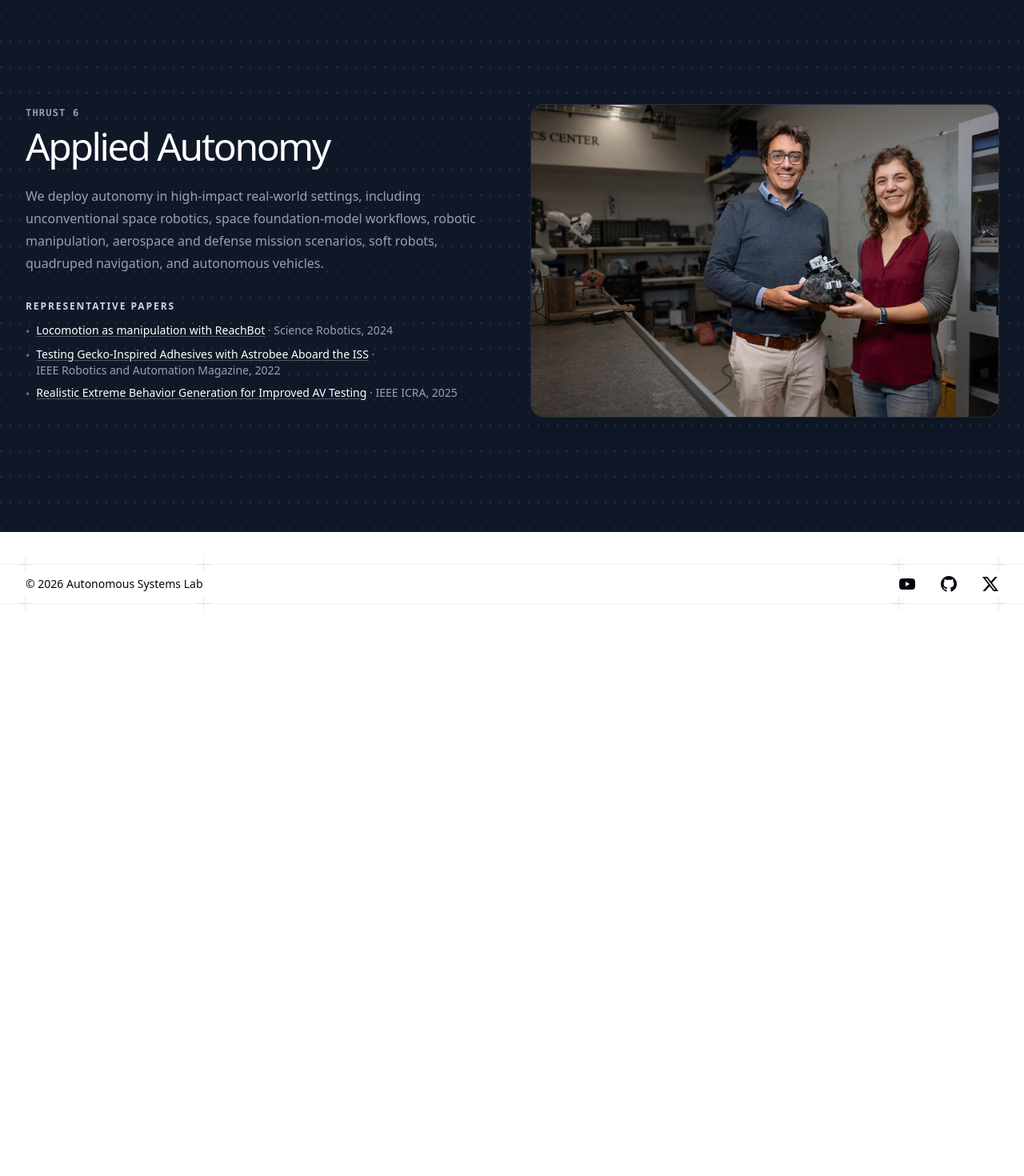
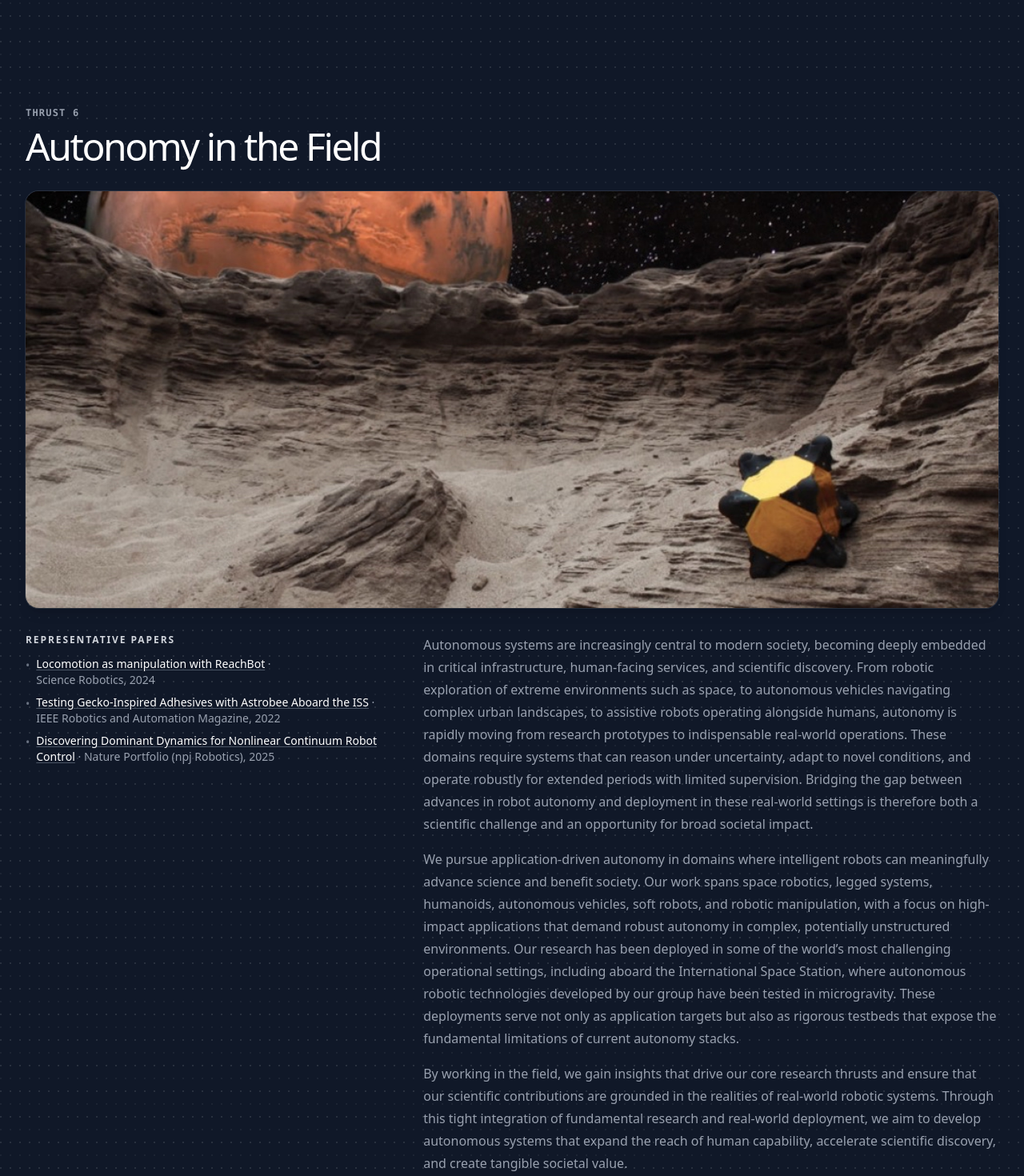
Before and after one commit to StanfordASL/stanfordasl.github.io, a Next.js app: page /research in a window 1280 px wide. Shown: the part 5480-6950 px from the top of the page at 80% size. Before the commit the page ends 6275 px from the top, so only its background shows below. Built offline with nearby package versions, Linux system fonts and the light colour scheme; a web font is replaced by a local one.

Commit message:
update thurst 6

```diff
--- a/src/app/research/page.tsx
+++ b/src/app/research/page.tsx
@@ -364,44 +364,82 @@ export default function Research() {
         }
       />
 
-      {/* Thrust 6: Applications — dark band */}
+      {/* Thrust 6: Applications — dark band, landscape layout */}
       <div className="bg-gray-900 bg-[url(/dot-texture.svg)] py-8">
-        <ThrustSection
-          id="applications"
-          eyebrow="Thrust 6"
-          title="Applied Autonomy"
-          description="We deploy autonomy in high-impact real-world settings, including unconventional space robotics, space foundation-model workflows, robotic manipulation, aerospace and defense mission scenarios, soft robots, quadruped navigation, and autonomous vehicles."
-          papers={[
+        <div id="applications" className="scroll-mt-24">
+          <Container className="py-28">
+            <Subheading dark>Thrust 6</Subheading>
+            <Heading as="h3" className="mt-2 !text-3xl sm:!text-5xl" dark>
+              Autonomy in the Field
+            </Heading>
+            <div className="mt-8 overflow-hidden rounded-2xl shadow-lg ring-1 ring-white/10" style={{ aspectRatio: '21/9' }}>
+              <img
+                alt=""
+                src="/visual-highlights/thrust6.jpg"
+                className="w-full h-full object-cover"
+              />
+            </div>
+            <div className="mt-8 grid grid-cols-1 gap-x-12 gap-y-8 lg:grid-cols-[5fr_8fr]">
+              <div>
+                <p className="text-xs font-semibold tracking-[0.16em] uppercase text-gray-300">
+                  Representative Papers
+                </p>
+                <ul className="mt-3 space-y-2">
+                  {[
                     {
-              title:
-                'Locomotion as manipulation with ReachBot',
+                      title: 'Locomotion as manipulation with ReachBot',
                       venue: 'Science Robotics',
                       year: '2024',
                       url: 'https://www.science.org/doi/abs/10.1126/scirobotics.adi9762',
                     },
                     {
-              title:
-                'Testing Gecko-Inspired Adhesives with Astrobee Aboard the ISS',
+                      title: 'Testing Gecko-Inspired Adhesives with Astrobee Aboard the ISS',
                       venue: 'IEEE Robotics and Automation Magazine',
                       year: '2022',
                       url: 'https://ieeexplore.ieee.org/document/9783137',
                     },
                     {
-              title:
-                'Realistic Extreme Behavior Generation for Improved AV Testing',
-              venue: 'IEEE ICRA',
+                      title: 'Discovering Dominant Dynamics for Nonlinear Continuum Robot Control',
+                      venue: 'Nature Portfolio (npj Robotics)',
                       year: '2025',
-              url: 'https://arxiv.org/pdf/2409.10669',
+                      url: 'https://www.nature.com/articles/s44182-025-00021-8',
                     },
-          ]}
-          dark
-          reverse
-          graphic={
-            <div className="overflow-hidden rounded-2xl shadow-lg ring-1 ring-white/10">
-              <img alt="" src="/visual-highlights/1.jpeg" className="w-full object-cover" />
+                  ].map((paper) => (
+                    <li key={paper.title} className="flex gap-2 text-sm/5">
+                      <span className="mt-0.5 shrink-0 text-gray-500">•</span>
+                      <span>
+                        <a
+                          href={paper.url}
+                          target="_blank"
+                          rel="noreferrer"
+                          className="font-medium underline underline-offset-2 transition text-white decoration-gray-600 hover:decoration-white"
+                        >
+                          {paper.title}
+                        </a>
+                        <span className="text-gray-400">
+                          {' · '}
+                          <span className="whitespace-nowrap">{paper.venue}, {paper.year}</span>
+                        </span>
+                      </span>
+                    </li>
+                  ))}
+                </ul>
               </div>
-          }
-        />
+              <div className="text-base/7 text-gray-400">
+                <p>
+                  Autonomous systems are increasingly central to modern society, becoming deeply embedded in critical infrastructure, human-facing services, and scientific discovery. From robotic exploration of extreme environments such as space, to autonomous vehicles navigating complex urban landscapes, to assistive robots operating alongside humans, autonomy is rapidly moving from research prototypes to indispensable real-world operations. These domains require systems that can reason under uncertainty, adapt to novel conditions, and operate robustly for extended periods with limited supervision. Bridging the gap between advances in robot autonomy and deployment in these real-world settings is therefore both a scientific challenge and an opportunity for broad societal impact.
+                </p>
+                <p className="mt-4">
+                  We pursue application-driven autonomy in domains where intelligent robots can meaningfully advance science and benefit society. Our work spans space robotics, legged systems, humanoids, autonomous vehicles, soft robots, and robotic manipulation, with a focus on high-impact applications that demand robust autonomy in complex, potentially unstructured environments. Our research has been deployed in some of the world’s most challenging operational settings, including aboard the International Space Station, where autonomous robotic technologies developed by our group have been tested in microgravity. These deployments serve not only as application targets but also as rigorous testbeds that expose the fundamental limitations of current autonomy stacks.
+                </p>
+                <p className="mt-4">
+                  By working in the field, we gain insights that drive our core research thrusts and ensure that our scientific contributions are grounded in the realities of real-world robotic systems.
+                  Through this tight integration of fundamental research and real-world deployment, we aim to develop autonomous systems that expand the reach of human capability, accelerate scientific discovery, and create tangible societal value.
+                </p>
+              </div>
+            </div>
+          </Container>
+        </div>
       </div>
 
       <Footer />
```
Also changed, not shown: public/visual-highlights/thrust6.jpg (added). Lines whose indentation alone changed are shown as unchanged.
